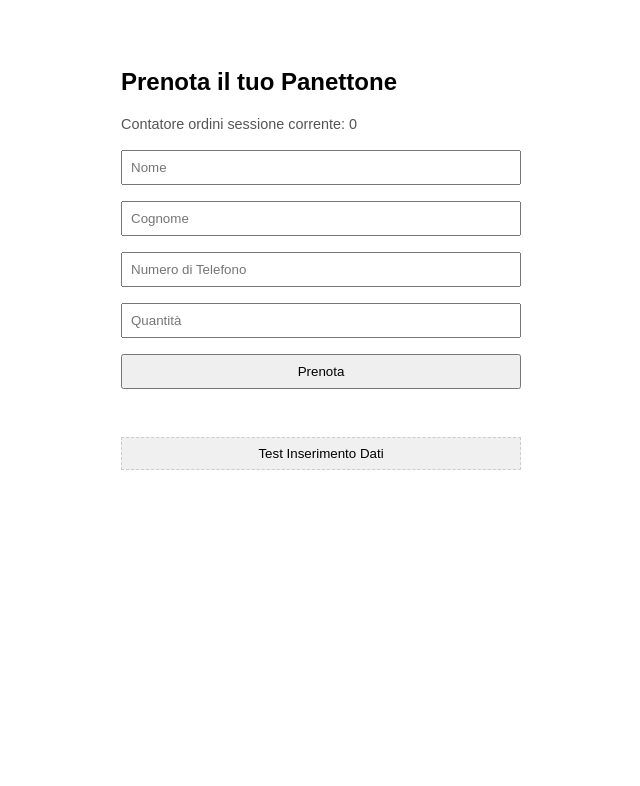
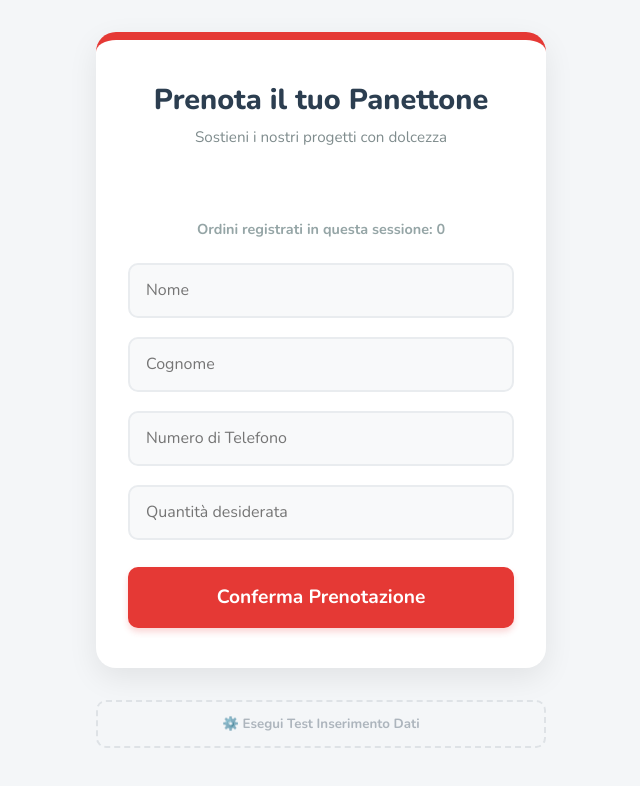
Before and after one commit to fispas/gestionepanettoni, a plain HTML site: page index.html in a window 1280 px wide. Shown: the whole page, without its empty margins (319-959 px from the left). Drawn offline with nearby package versions, Linux system fonts and the light colour scheme.

Commit message:
Update index.html

```diff
--- a/index.html
+++ b/index.html
@@ -3,34 +3,158 @@
 <head>
     <meta charset="UTF-8">
     <meta name="viewport" content="width=device-width, initial-scale=1.0">
-    <title>Prenotazione Panettoni</title>
+    <title>Prenotazione Panettoni - WonderLAD</title>
+    <!-- Importazione font arrotondato e amichevole da Google Fonts -->
+    <link href="https://fonts.googleapis.com/css2?family=Nunito:wght@400;700;800&display=swap" rel="stylesheet">
     <style>
-        body { font-family: sans-serif; max-width: 400px; margin: 2rem auto; padding: 1rem; }
-        input, button { width: 100%; margin-bottom: 1rem; padding: 0.5rem; box-sizing: border-box; }
-        #statusMsg { font-weight: bold; margin-bottom: 1rem; }
-        #contatoreOrdini { font-size: 0.9em; color: #555; }
-        .test-btn { background-color: #f0f0f0; margin-top: 2rem; border: 1px dashed #ccc; }
+        body {
+            font-family: 'Nunito', sans-serif;
+            background-color: #f4f6f8; /* Sfondo grigio chiarissimo/azzurrato */
+            color: #333;
+            display: flex;
+            flex-direction: column;
+            align-items: center;
+            padding: 2rem 1rem;
+            margin: 0;
+        }
+
+        .form-container {
+            background: #ffffff;
+            max-width: 450px;
+            width: 100%;
+            padding: 2.5rem 2rem;
+            border-radius: 20px;
+            box-shadow: 0 10px 30px rgba(0,0,0,0.08);
+            border-top: 8px solid #e53935; /* Accento rosso primario */
+            box-sizing: border-box;
+        }
+
+        h2 {
+            text-align: center;
+            color: #2c3e50;
+            margin-top: 0;
+            font-weight: 800;
+            font-size: 1.8rem;
+            margin-bottom: 0.5rem;
+        }
+
+        .subtitle {
+            text-align: center;
+            color: #7f8c8d;
+            font-size: 0.95rem;
+            margin-bottom: 2rem;
+        }
+
+        input {
+            width: 100%;
+            margin-bottom: 1.2rem;
+            padding: 0.9rem 1rem;
+            border: 2px solid #e9ecef;
+            border-radius: 10px;
+            box-sizing: border-box;
+            font-family: 'Nunito', sans-serif;
+            font-size: 1rem;
+            transition: all 0.3s ease;
+            background-color: #f8f9fa;
+        }
+
+        input:focus {
+            outline: none;
+            border-color: #fbbc05; /* Dettaglio giallo in focus */
+            background-color: #ffffff;
+            box-shadow: 0 0 0 4px rgba(251, 188, 5, 0.1);
+        }
+
+        button[type="submit"] {
+            width: 100%;
+            padding: 1.1rem;
+            background-color: #e53935;
+            color: white;
+            border: none;
+            border-radius: 10px;
+            font-size: 1.2rem;
+            font-weight: 700;
+            cursor: pointer;
+            transition: background-color 0.3s, transform 0.1s;
+            font-family: 'Nunito', sans-serif;
+            margin-top: 0.5rem;
+            box-shadow: 0 4px 6px rgba(229, 57, 53, 0.2);
+        }
+
+        button[type="submit"]:hover {
+            background-color: #c62828;
+            transform: translateY(-2px);
+            box-shadow: 0 6px 12px rgba(229, 57, 53, 0.3);
+        }
+
+        button[type="submit"]:active {
+            transform: translateY(0);
+        }
+
+        #statusMsg {
+            font-weight: bold;
+            text-align: center;
+            margin-bottom: 1rem;
+            min-height: 1.5rem;
+            font-size: 1.1rem;
+        }
+
+        #contatoreOrdini {
+            font-size: 0.9em;
+            color: #95a5a6;
+            text-align: center;
+            margin-bottom: 1.5rem;
+            font-weight: 700;
+        }
+
+        .test-btn {
+            background-color: transparent;
+            color: #adb5bd;
+            margin-top: 2rem;
+            border: 2px dashed #dee2e6;
+            padding: 0.8rem;
+            border-radius: 10px;
+            cursor: pointer;
+            font-family: 'Nunito', sans-serif;
+            font-weight: 700;
+            transition: all 0.3s;
+            width: 100%;
+            max-width: 450px;
+            box-sizing: border-box;
+        }
+
+        .test-btn:hover {
+            background-color: #e9ecef;
+            color: #495057;
+            border-color: #adb5bd;
+        }
     </style>
 </head>
 <body>
+
+    <div class="form-container">
         <h2>Prenota il tuo Panettone</h2>
+        <div class="subtitle">Sostieni i nostri progetti con dolcezza</div>
 
         <div id="statusMsg"></div>
-    <div id="contatoreOrdini">Contatore ordini sessione corrente: 0</div><br>
+        <div id="contatoreOrdini">Ordini registrati in questa sessione: 0</div>
 
         <form id="ordineForm">
             <input type="text" id="nome" placeholder="Nome" required>
             <input type="text" id="cognome" placeholder="Cognome" required>
             <input type="tel" id="telefono" placeholder="Numero di Telefono" required>
-        <input type="number" id="quantita" placeholder="Quantità" min="1" required>
-        <button type="submit">Prenota</button>
+            <input type="number" id="quantita" placeholder="Quantità desiderata" min="1" required>
+            <button type="submit">Conferma Prenotazione</button>
         </form>
+    </div>
 
-    <button class="test-btn" onclick="eseguiTest()">Test Inserimento Dati</button>
+    <!-- Pulsante di test mantenuto come da direttive -->
+    <button class="test-btn" onclick="eseguiTest()">⚙️ Esegui Test Inserimento Dati</button>
 
     <script>
         let counterOrdini = 0;
 
+        // Funzione di test mantenuta invariata
         function eseguiTest() {
             document.getElementById('nome').value = "TestNome";
             document.getElementById('cognome').value = "TestCognome";
@@ -45,9 +169,10 @@
             const btn = this.querySelector('button');
             const msg = document.getElementById('statusMsg');
             btn.disabled = true;
-            msg.textContent = "Invio in corso...";
-            msg.style.color = "blue";
+            btn.textContent = "Attendere...";
+            msg.textContent = "";
 
+            // Endpoint precedentemente configurato
             const url = 'https://script.google.com/macros/s/AKfycbwGcqx3YYR5bExxWd0weMoFpM9mKDjmD1JqdUmcLpsj6blvEN3kweON72r4qoGVD88HRw/exec';
             const data = {
                 nome: document.getElementById('nome').value,
@@ -66,22 +191,23 @@
             .then(response => response.json())
             .then(result => {
                 if(result.status === "success") {
-                    msg.textContent = "Prenotazione confermata!";
-                    msg.style.color = "green";
+                    msg.textContent = "Prenotazione confermata con successo! 🎉";
+                    msg.style.color = "#2ecc71"; // Verde positivo
                     document.getElementById('ordineForm').reset();
 
                     counterOrdini++;
-                    document.getElementById('contatoreOrdini').textContent = `Contatore ordini sessione corrente: ${counterOrdini}`;
+                    document.getElementById('contatoreOrdini').textContent = `Ordini registrati in questa sessione: ${counterOrdini}`;
                 } else {
                     throw new Error("Errore backend");
                 }
             })
             .catch(error => {
-                msg.textContent = "Errore durante la prenotazione.";
-                msg.style.color = "red";
+                msg.textContent = "Si è verificato un errore. Riprova.";
+                msg.style.color = "#e74c3c"; // Rosso errore
             })
             .finally(() => {
                 btn.disabled = false;
+                btn.textContent = "Conferma Prenotazione";
             });
         });
     </script>
```
Lines whose indentation alone changed are shown as unchanged.
